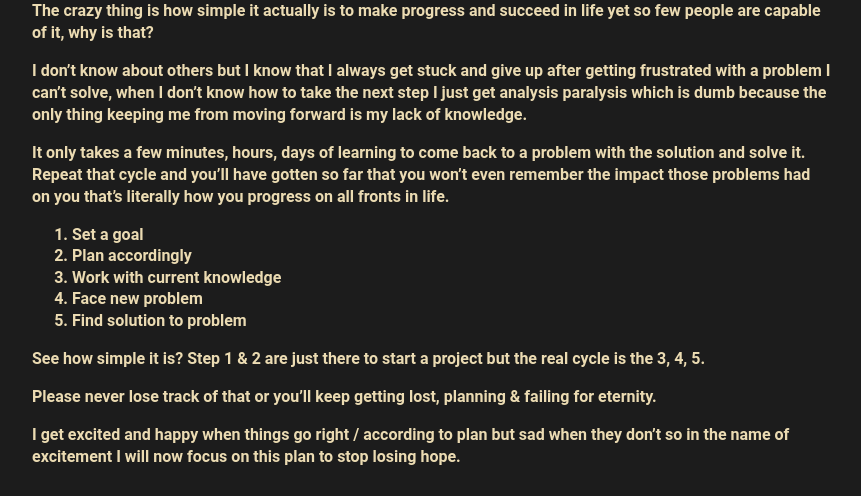
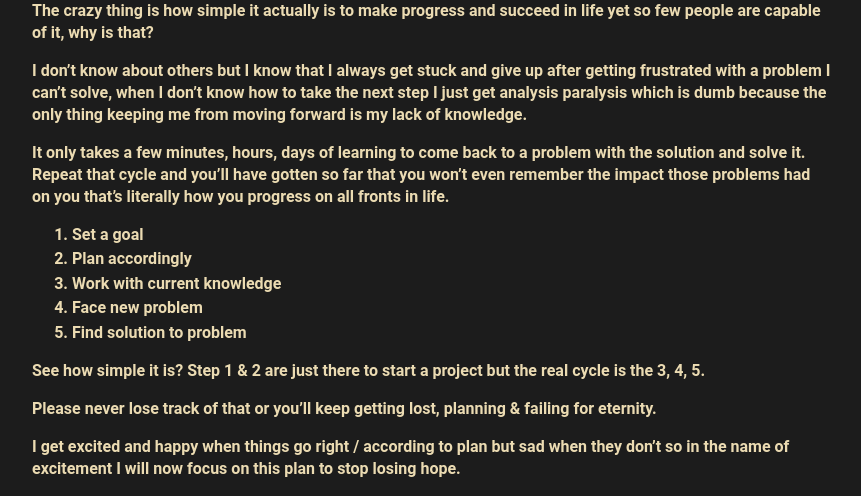
Before and after one commit to pindjouf/pindjouf.xyz, a PHP site: page /posts/achievements.html in a window 1280 px wide. Shown: the part 465-961 px from the top of the page, without its empty margins (208-1069 px from the left). Before the commit the page ends 930 px from the top, so only its background shows below. Run offline with PHP 8.4, Linux system fonts and the light colour scheme.

Commit message:
css test

```diff
--- a/style.css
+++ b/style.css
@@ -41,8 +41,12 @@ ul li {
     margin-bottom: 3px;
 }
 
+li {
+    margin-bottom: 3px;
+}
+
 input[type="checkbox"] {
-    margin-bottom: 30px; /* Adjust the value as needed */
+    margin-bottom: 3px; /* Adjust the value as needed */
 }
 
 .nav {
```
